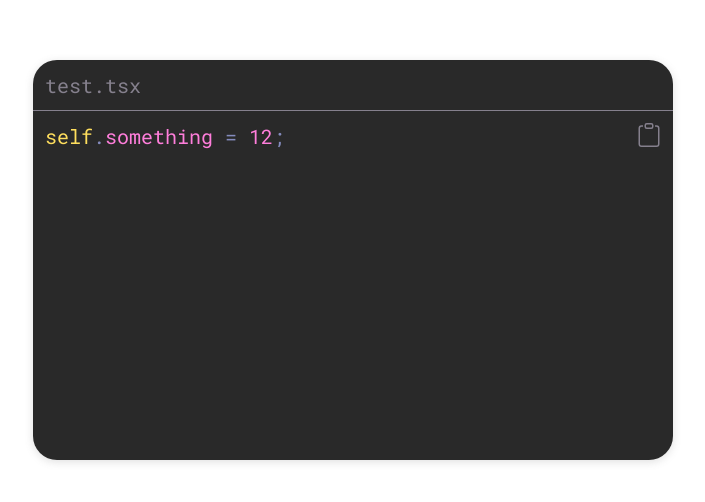
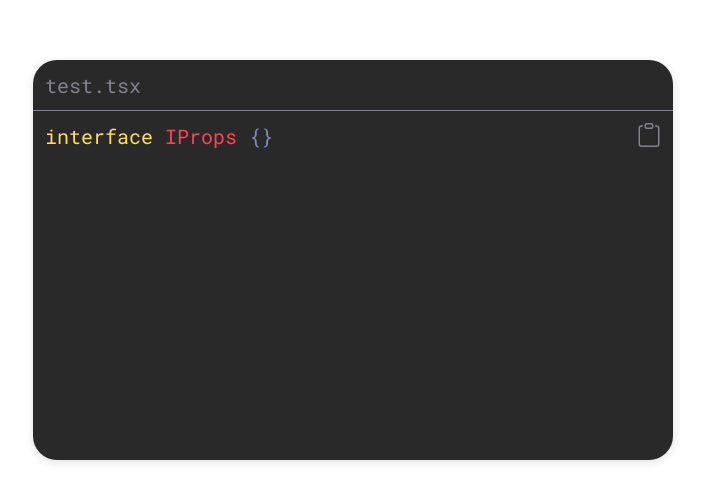
Before and after one commit to MVaden0/Stump, a React (Create React App) app in the folder stump/: page / in a window 1280 px wide. Shown: the part 140-642 px from the top of the page, without its empty margins (287-992 px from the left). Built offline with nearby package versions, Linux system fonts and the light colour scheme.

Commit message:
next issue will be addressing newlines

```diff
--- a/stump/src/App.tsx
+++ b/stump/src/App.tsx
@@ -8,7 +8,7 @@ function App() {
     <div className="App">
       <div className='codeBlockContainer'>
         <CodeBlock
-          content={"self.something = 12;"}
+          content={"interface IProps {}"}
           fileName={'test.tsx'}
         />
       </div>
```
